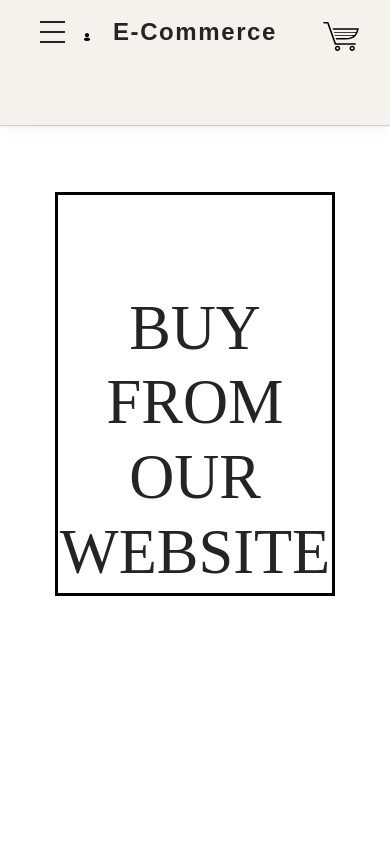
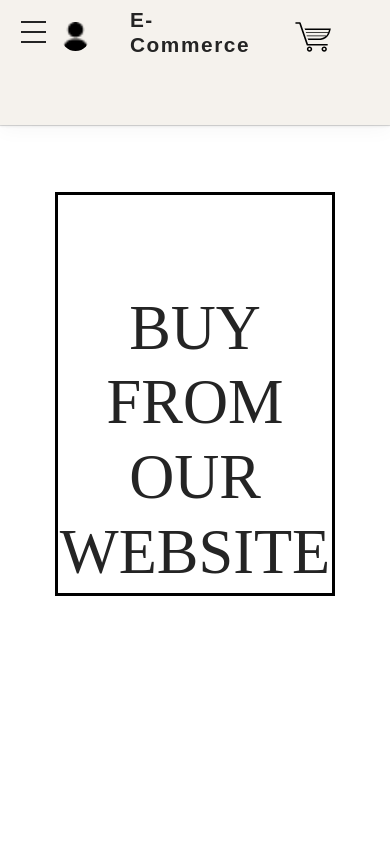
Before and after one commit to vega1030/fake_e-commerce, a website with bundled scripts: page public/index.html in a window 390 px wide. Shown: the top 843 px of the page. Built offline with nearby package versions, Linux system fonts and the light colour scheme; no server answers; grey boxes are pictures that could not be loaded; files whose address does not match are found by name; a web font is replaced by a local one.

Commit message:
work in persistance of the data user

```diff
--- a/public/css/structure.css
+++ b/public/css/structure.css
@@ -672,12 +672,12 @@ h1 {
 }
 
 .count_elements_at_cart {
-   min-width: 2rem;
+   min-width: 3rem;
    border-radius: 50%;
    display: flex;
-   justify-content: center;
+   justify-content: flex-start;
    font-size: 2.1ch;
-   max-width: 3rem;
+   max-width: 2rem;
    font-weight: 600;
 }
 
@@ -986,14 +986,12 @@ h1 {
 
    .nav>.nav-header {
       display: flex;
-      justify-content: center;
-      align-items: center;
       cursor: pointer;
       align-items: center;
       justify-content: center;
-      grid-column: 1/6;
+      grid-column: 4/8;
       grid-row: 1/1;
-      width: 50%;
+      width: 100%;
    }
 
    .nav>.nav-btn>label:hover,
@@ -1079,8 +1077,8 @@ h1 {
       position: relative;
       padding: 2%;
       display: grid;
-      grid-template-columns: repeat(5, 1fr);
-      grid-template-rows: 1fr 1fr 1fr 1fr;
+      grid-template-columns: repeat(10, 1fr);
+      grid-template-rows: 1fr 1fr 1fr;
       grid-column: 1/4;
       grid-row: 1/1;
       height: 14vh;
@@ -1090,13 +1088,18 @@ h1 {
 
    .content-img-profile {
       grid-row: 1/1;
-      grid-column: 2/2;
+      grid-column: 2/4;
       justify-self: flex-start;
       align-self: center;
+      width: 50%;
+      height: 100%;
+      display: flex;
+      justify-content: center;
+      align-items: center;
    }
 
    .img-user {
-      width: 50%;
+      width: 80%;
       border-radius: 50%;
    }
 
@@ -1121,7 +1124,7 @@ h1 {
 
    .nav>.nav-header>.nav-title {
       display: inline-block;
-      font-size: 1.5rem;
+      font-size: 1.3rem;
       font-weight: 600;
       letter-spacing: .1rem;
    }
@@ -1202,9 +1205,10 @@ h1 {
 
    .nav>.nav-btn {
       display: block;
-      grid-column: 1/2;
-      grid-row: 1/1;
+      grid-column: 1/1;
+      grid-row: 1/2;
       width: 50%;
+      justify-self: flex-start;
    }
 
    .d-flex {
@@ -1218,16 +1222,14 @@ h1 {
 
    .nav-link___cart {
       grid-row: 1/1;
-      grid-column: 5/6;
-      width: 100%;
+      grid-column: 7/12;
+      width: 84%;
       display: flex;
-      justify-content: flex-start;
+      justify-content: space-around;
       align-items: center;
    }
 
    #content_count_cart {
-      display: flex;
-      justify-content: flex-start;
       width: 100%;
       height: 4ch;
    }
--- a/public/index.html
+++ b/public/index.html
@@ -55,7 +55,7 @@
                     </label>
                 </div>
                 <div class="nav-header" id="init">
-                    <h1 class="nav-title" >
+                    <h1 class="nav-title">
                         E-Commerce
                     </h1>
                 </div>
@@ -85,9 +85,9 @@
                     <span id="content_count_cart">
                         <img src="./icon/cart_icon.svg" alt="icon_cart" class="navbar_cart" id="cart">
                     </span>
-                    <span id="count_elements_at_cart" class="count_elements_at_cart">
-                    </span>
                 </a>
+                <span id="count_elements_at_cart" class="count_elements_at_cart">
+                </span>
             </nav>
 
             <ul class="list_classification" id="list_classification">
--- a/public/js/auth.js
+++ b/public/js/auth.js
@@ -29,7 +29,6 @@ const loginWithGmail = async () => {
         if (auth.currentUser) {
             console.log(auth.currentUser)
             const signResponse = await signOut(auth)
-            console.log(signResponse)
             return false
         }
         else {
--- a/public/js/controller.js
+++ b/public/js/controller.js
@@ -709,8 +709,8 @@ class Control_cart {
         const insertLogoUser = () => {
             if (this.user.photoURL === undefined) {
                 console.log(this.user.photoURL),
-                    this.user.photoURL
-                    = './icon/user.png'
+                    this.user.photoURL = './icon/user.png'
+                console.log(this.user.photoURL)
                 return this.viewUser.displayProfilePhoto(this.user.photoURL)
             }
         }
@@ -731,9 +731,9 @@ class Control_cart {
             finally {
                 !this.user ? e.target.textContent = 'Login' : e.target.textContent = 'Logout'
                 buttonLogin.disabled = false
-                insertLogoUser()
             }
         })
+        insertLogoUser()
     }
 
 }
--- a/public/js/view.js
+++ b/public/js/view.js
@@ -219,20 +219,14 @@ class Display_Data_Firebase_User {
     }
 
     displayProfilePhoto(userImg) {
-
         const contentImageProfile = document.querySelector('#content-img-profile');
         contentImageProfile.innerHTML = '';
-
-        const newUser = () => {
-            const imgProfile = document.createElement('IMG');
-            imgProfile.src = userImg;
-            imgProfile.alt = 'profile image';
-            imgProfile.className = 'img-user';
-            contentImageProfile.appendChild(imgProfile);
-            console.log(imgProfile);
-        }
-
-        userImg ? newUser() : console.log('no user');
+        const userAvatar = userImg === undefined ? './icon/user.png' : userImg
+        const imgProfile = document.createElement('IMG');
+        imgProfile.src = userAvatar
+        imgProfile.alt = 'avatar image';
+        imgProfile.className = 'img-user';
+        contentImageProfile.appendChild(imgProfile);
     }
 
     displayUserName() {
```
